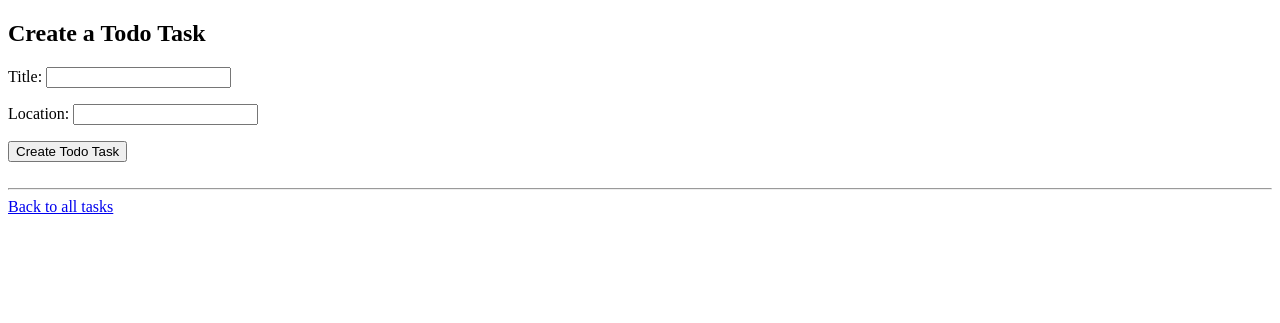
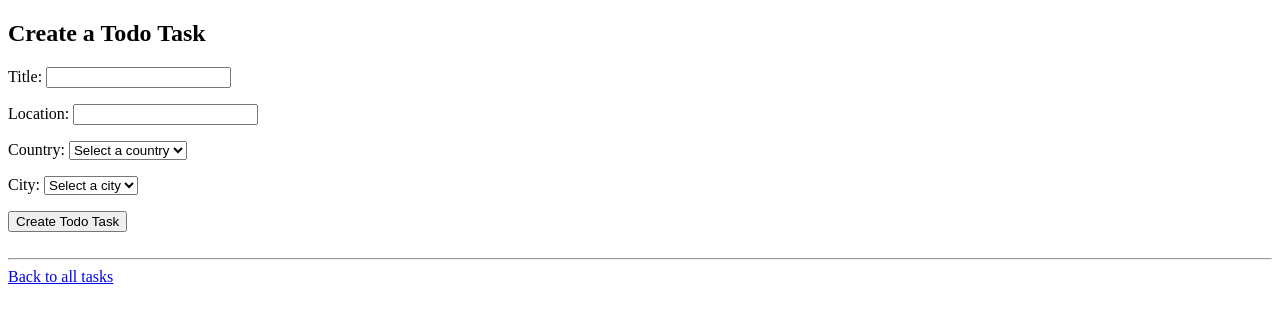
Before and after one commit to igorpejic/todo_list_django, a Django app: page /create_todo/ in a window 1280 px wide. Shown: the top 323 px of the page. Run offline with Django 4.2, Linux system fonts and the light colour scheme; the visitor is signed in with stand-in values (Sample User, id 1); parts of the project's set-up code (start-up, migrations or seed data) failed here and were passed over.

Commit message:
add dropdown with country and city to select location

```diff
--- a/todo_site/todo_app/forms.py
+++ b/todo_site/todo_app/forms.py
@@ -1,8 +1,16 @@
 from django import forms
 from .models import Todo
+from cities.models import Country, City
 
 
 class TodoForm(forms.ModelForm):
+    country = forms.ModelChoiceField(
+        queryset=Country.objects.all(), empty_label="Select a country"
+    )
+    city = forms.ModelChoiceField(
+        queryset=City.objects.none(), empty_label="Select a city"
+    )
+
     class Meta:
         model = Todo
         fields = ["title", "location"]
--- /dev/null
+++ b/todo_site/todo_app/static/todo_app/js/create_todo.js
@@ -0,0 +1,28 @@
+document.addEventListener('DOMContentLoaded', function () {
+    // Add a click event handler for the "Finish" button
+    const countrySelect = document.getElementById('id_country');
+    const citySelect = document.getElementById('id_city');
+
+    // Handle country dropdown change event
+    countrySelect.addEventListener('change', function () {
+        const countryId = this.value;
+        // Clear city dropdown
+        citySelect.innerHTML = '<option value="">Select a city</option>';
+        if (countryId) {
+            // Make an AJAX request to fetch cities based on the selected country
+            fetch(`/get_cities/?country_id=${countryId}`, { credentials: 'same-origin' })
+                .then(response => response.json())
+                .then(data => {
+                    data?.cities.forEach(city => {
+                        const option = document.createElement('option');
+                        option.value = city.id;
+                        option.textContent = city.name;
+                        citySelect.appendChild(option);
+                    });
+                })
+                .catch(error => {
+                    console.error('Error fetching cities:', error);
+                });
+        }
+    });
+});
--- a/todo_site/todo_app/static/todo_app/todo_app.js
+++ b/todo_site/todo_app/static/todo_app/js/todo_list.js
@@ -6,7 +6,7 @@ document.addEventListener('DOMContentLoaded', function () {
         finishBtn.addEventListener('click', function () {
             var todoId = finishBtn.getAttribute('data-todo-id');
             console.debug("Clicked on: " + todoId)
-            fetch('/toggle_todo_status/' + todoId, {
+            fetch(`/toggle_todo_status/${todoId}`, {
                 method: 'POST',
                 headers: {
                     'Content-Type': 'application/json',
@@ -29,7 +29,7 @@ document.addEventListener('DOMContentLoaded', function () {
     editBtns.forEach(function (editBtn) {
         var todoId = editBtn.getAttribute('data-todo-id');
         editBtn.addEventListener('click', function () {
-            window.location.href = '/create_todo/' + todoId;
+            window.location.href = `/create_todo/${todoId}`;
         });
     });
 });
--- a/todo_site/todo_app/templates/todo_app/create_todo.html
+++ b/todo_site/todo_app/templates/todo_app/create_todo.html
@@ -11,3 +11,7 @@
   <hr/>
   <a href={%url 'todo-list' %}>Back to all tasks</a>
 {% endblock %}
+{% block javascript %}
+  {{block.super}}
+  <script src="{% static 'todo_app/js/create_todo.js' %}"></script>
+{% endblock%}
--- a/todo_site/todo_app/templates/todo_app/todo_list.html
+++ b/todo_site/todo_app/templates/todo_app/todo_list.html
@@ -23,5 +23,5 @@
 {% endblock content %}
 {% block javascript %}
   {{ block.super }}
-  <script src="{% static 'todo_app/todo_app.js' %}"></script>
+  <script src="{% static 'todo_app/js/todo_list.js' %}"></script>
 {% endblock javascript %}
--- a/todo_site/todo_app/urls.py
+++ b/todo_site/todo_app/urls.py
@@ -10,4 +10,5 @@ urlpatterns = [
         views.toggle_todo_status,
         name="todo-toggle-status",
     ),
+    path("get_cities/", views.get_cities, name="todo-get-cities"),
 ]
--- a/todo_site/todo_app/views.py
+++ b/todo_site/todo_app/views.py
@@ -1,8 +1,9 @@
 from django.contrib.auth.decorators import login_required
 from django.shortcuts import render, redirect
-from django.http import HttpResponse
+from django.http import HttpResponse, JsonResponse
 from .forms import TodoForm
 from .models import Todo
+from cities.models import City
 
 
 @login_required
@@ -40,3 +41,12 @@ def toggle_todo_status(request, todo_id):
     todo.is_done = not todo.is_done
     todo.save()
     return HttpResponse(status=200)
+
+
+@login_required
+def get_cities(request):
+    country_id = request.GET.get("country_id")
+    cities = (
+        City.objects.filter(country_id=country_id).values("id", "name").order_by("name")
+    )
+    return JsonResponse({"cities": list(cities)})
```
